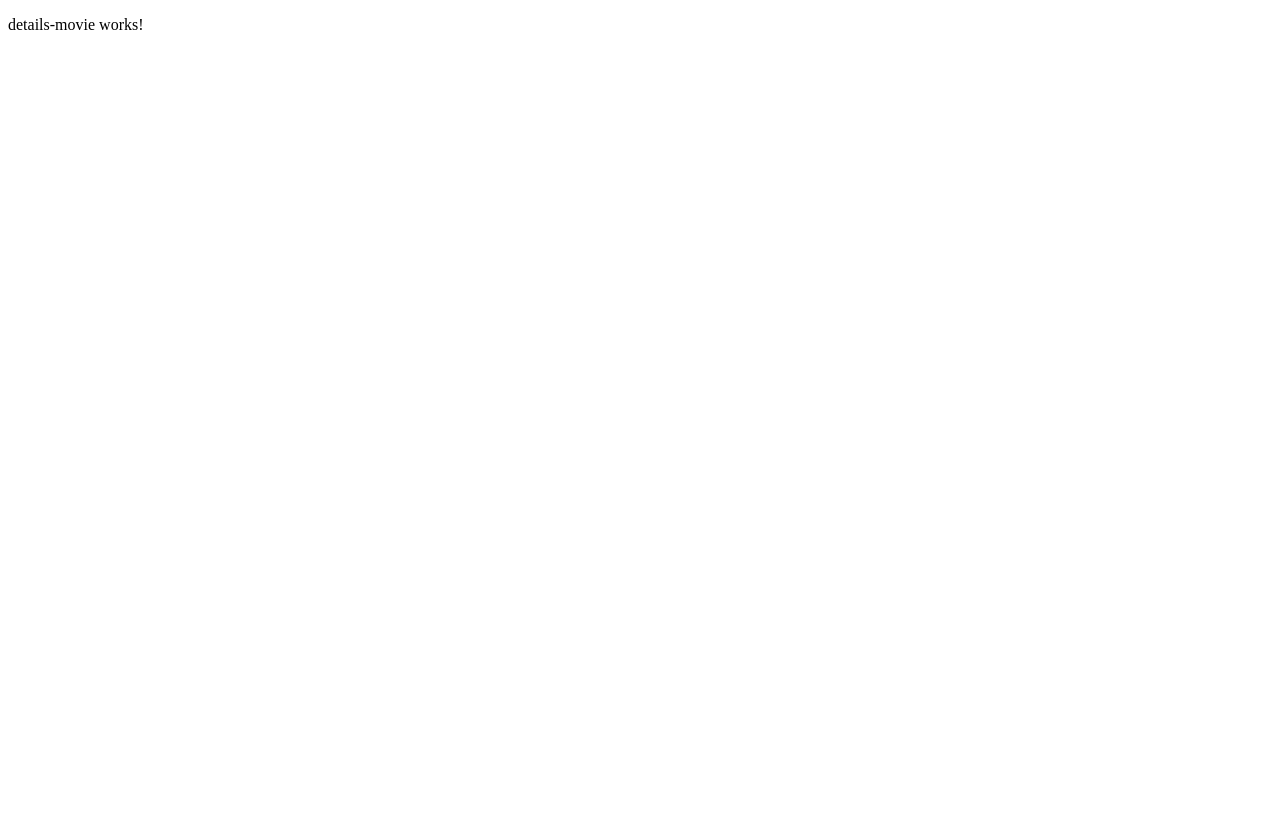
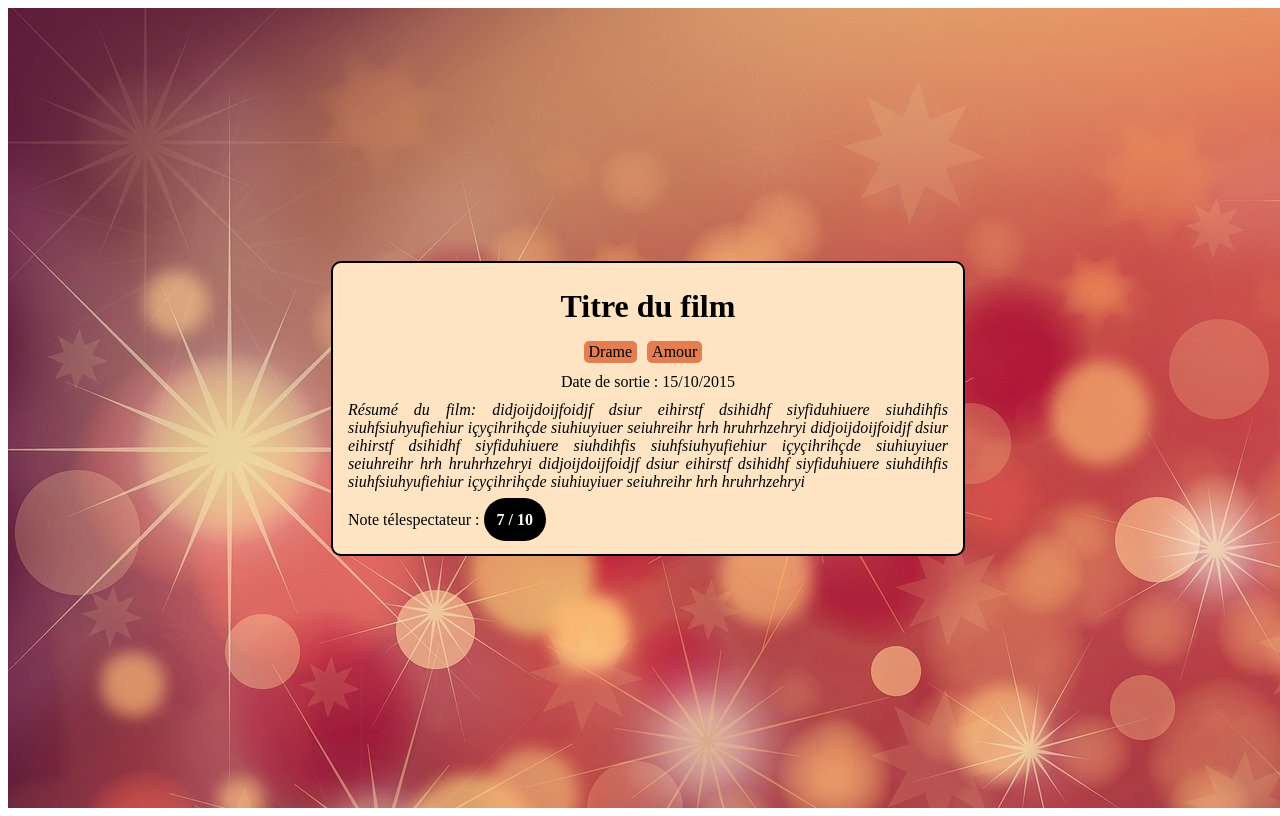
Before and after one commit to celinedepauw/movies_2022, an Angular app: page /movie/1 in a window 1280 px wide. Built offline with nearby package versions, Linux system fonts and the light colour scheme.

Commit message:
template of details movie component ok

```diff
--- a/src/app/details-movie/details-movie.component.html
+++ b/src/app/details-movie/details-movie.component.html
@@ -1 +1,14 @@
-<p>details-movie works!</p>
+<main class="details-movie-main" fxLyout="column" fxLayoutAlign="start center">
+    <div class="details-movie">
+        <h2 class="details-movie-title">Titre du film</h2>
+        <ul class="details-movie-genre" fxLayout="row" fxLayoutAlign="center center">
+            <li class="details-movie-genre-item">Drame</li>
+            <li class="details-movie-genre-item">Amour</li>
+        </ul>
+        <div class="details-movie-release-date">Date de sortie : 15/10/2015</div>
+        <div class="details-movie-overview">Résumé du film: didjoijdoijfoidjf dsiur eihirstf dsihidhf siyfiduhiuere siuhdihfis siuhfsiuhyufiehiur içyçihrihçde siuhiuyiuer seiuhreihr hrh  hruhrhzehryi didjoijdoijfoidjf dsiur eihirstf dsihidhf siyfiduhiuere siuhdihfis siuhfsiuhyufiehiur içyçihrihçde siuhiuyiuer seiuhreihr hrh  hruhrhzehryi didjoijdoijfoidjf dsiur eihirstf dsihidhf siyfiduhiuere siuhdihfis siuhfsiuhyufiehiur içyçihrihçde siuhiuyiuer seiuhreihr hrh  hruhrhzehryi</div>
+
+
+        <div class="details-movie-vote">Note télespectateur : <span class="details-movie-vote-average">7 / 10</span></div>
+    </div>
+</main>
--- a/src/app/details-movie/details-movie.component.scss
+++ b/src/app/details-movie/details-movie.component.scss
@@ -0,0 +1,61 @@
+.details-movie-main{
+    background-image: url('../../assets/images/background_red.jpg');
+    width: 100vw;
+    height: 100vh;
+
+    .details-movie{
+        margin: auto;
+        width: 600px;
+        background-color: bisque;
+        border: 2px solid black;
+        border-radius: 10px;
+        padding: 15px;
+
+        .details-movie-title{
+            text-align: center;
+            font-size: 2rem;
+            font-weight: bold;
+            margin: 10px;
+        }
+
+        .details-movie-genre{
+            list-style: none;
+            margin-bottom: 10px;
+            padding-left: 0;
+
+            .details-movie-genre-item{
+                margin-right: 10px;
+                padding: 2px 5px;
+                border-radius: 5px;
+                background-color: #E47D52;
+            }
+        }
+
+        .details-movie-release-date{
+            text-align: center;
+            margin-bottom: 10px;
+        }
+
+        .details-movie-overview{
+            text-align: justify;
+            font-style: italic;
+            margin-bottom: 20px;
+        }
+
+        .details-movie-vote{
+            margin-bottom: 10px;
+
+            .details-movie-vote-average{
+                font-weight: bold;
+                padding: 13px;
+                border-radius: 50px;
+                background-color: black;
+                color: white;
+            }
+        }
+    }
+
+
+
+
+}
```
